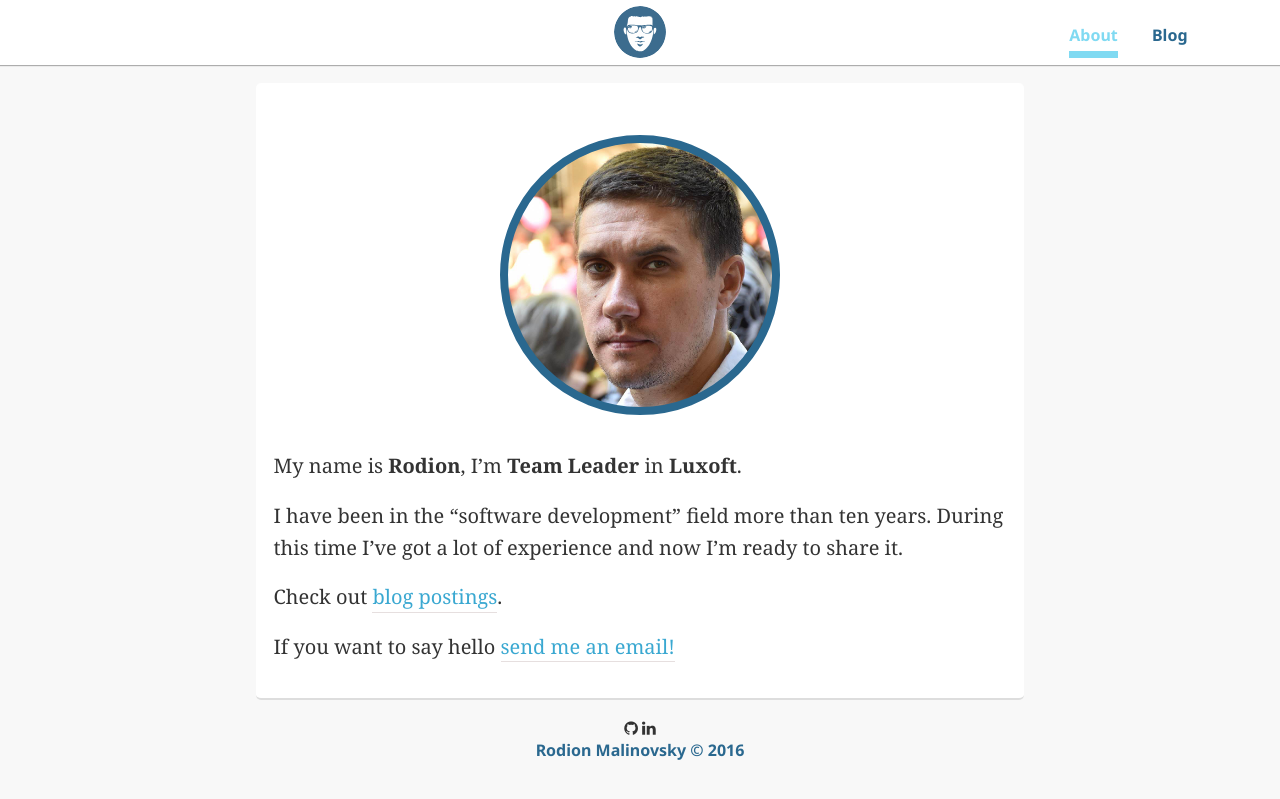
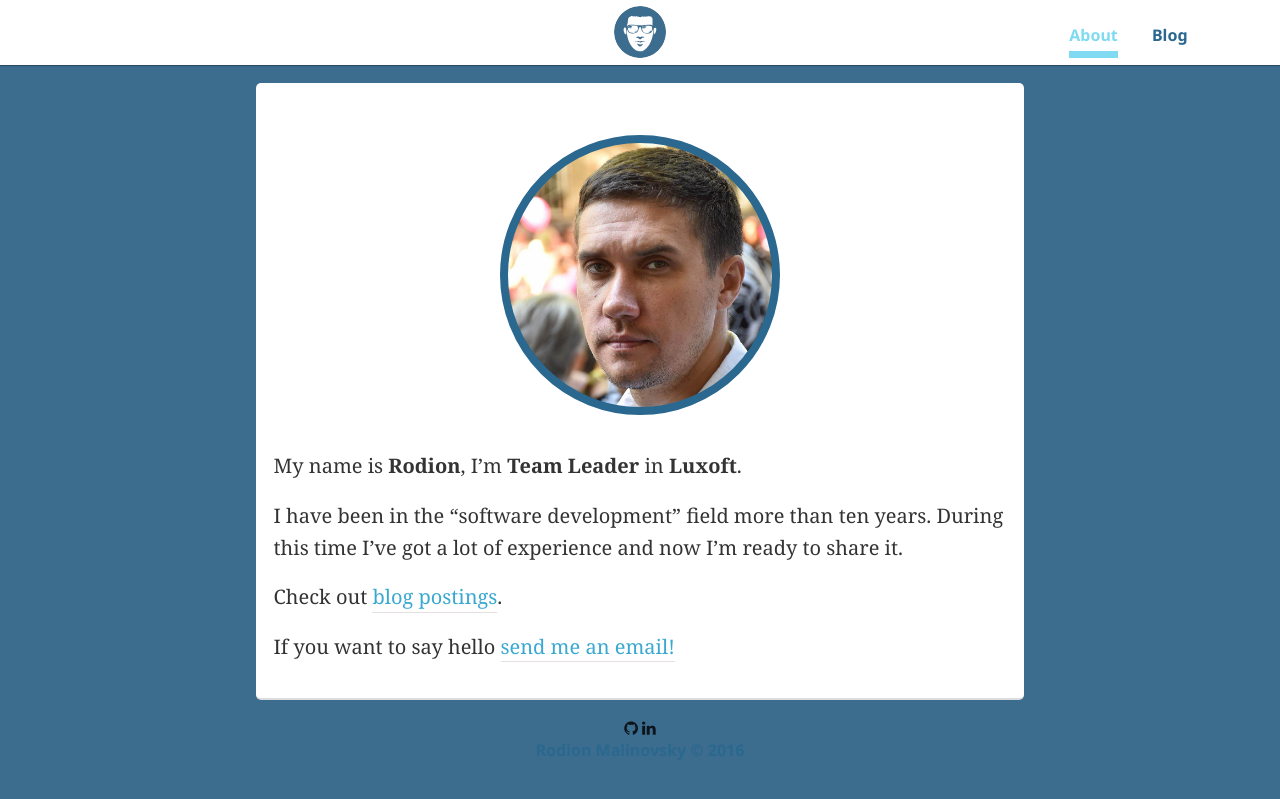
Before and after one commit to malirod/malirod.github.io, a Jekyll site: the page built from about.md, in a window 1280 px wide. Shown: the top 799 px of the page. Built offline with Jekyll 4.4.1, drawn with Linux system fonts in a browser that asks for light colours; nearby versions of some CDN libraries.

Commit message:
Change main background color

```diff
--- a/_sass/_common.scss
+++ b/_sass/_common.scss
@@ -8,7 +8,7 @@ html {
 
 body {
 	font-family: 'Noto Serif', serif;
-	background: #F8F8F8;
+	background: #3c6c8e;
 	color: $text-color;
 	font-size: 16px;
 	font-weight: 400;
```
